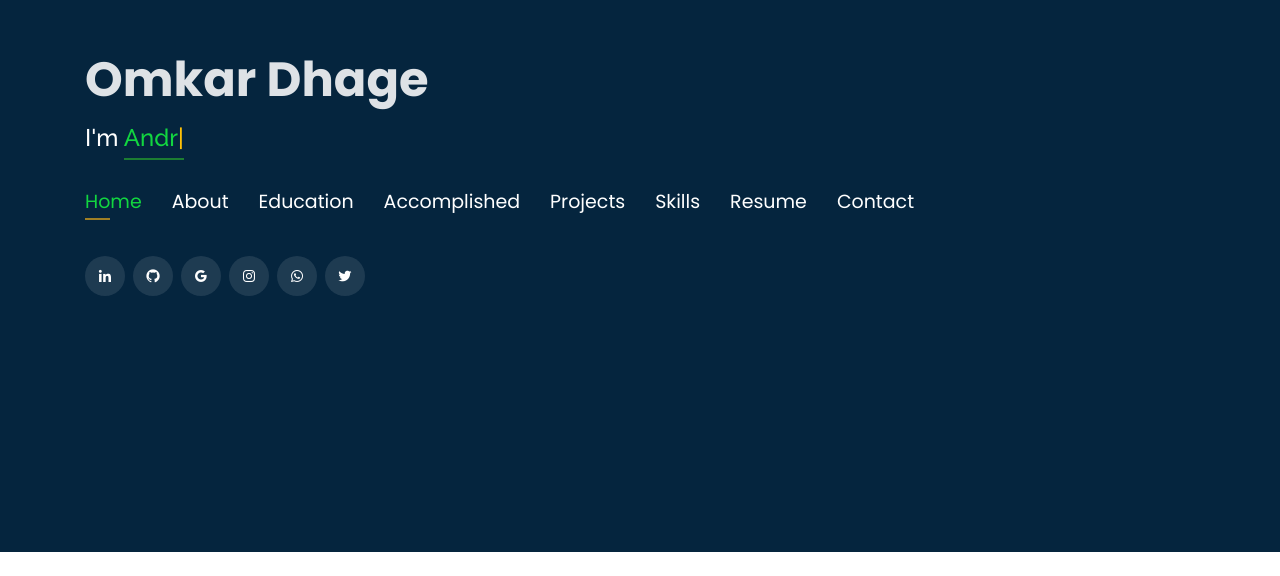
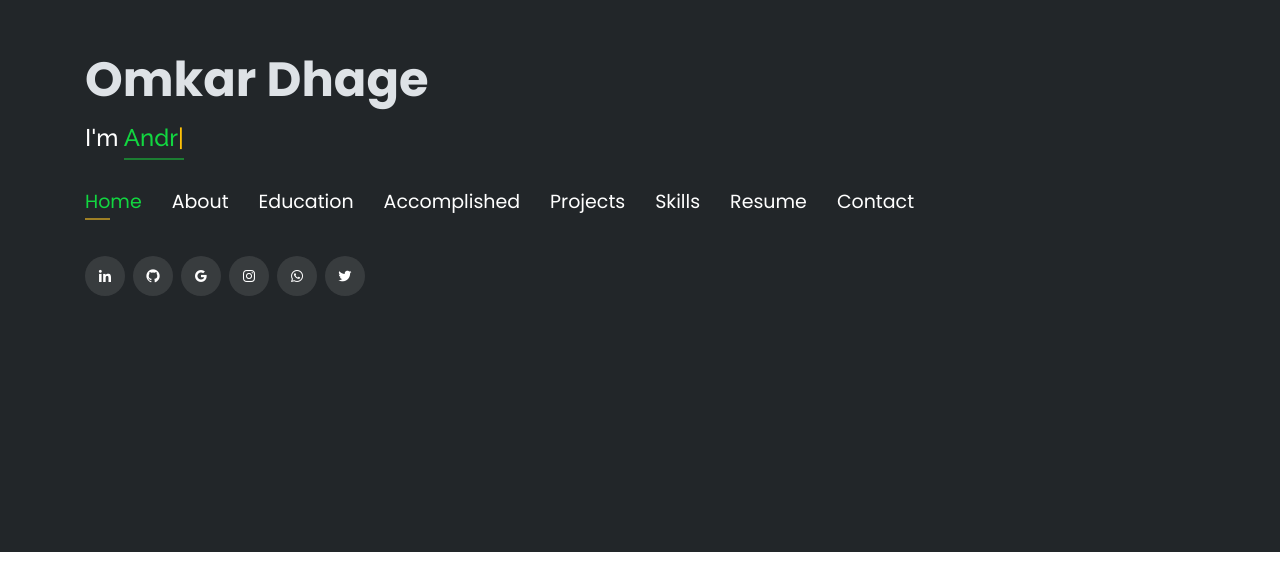
Before and after one commit to omi4535/omkar_dhage_portfolio, a plain HTML site: page index.html in a window 1280 px wide. Shown: the part 248-824 px from the top of the page. Drawn offline with nearby package versions, Linux system fonts and the light colour scheme; some packages are replaced by stand-ins of ours.

Commit message:
Update style.css

```diff
--- a/assets/css/style.css
+++ b/assets/css/style.css
@@ -12,7 +12,7 @@ body {
 body::before {
   content: "";
   position: fixed;
-  background: #05253e;
+  background: #222629;
   background-size: cover;
   left: 0;
   right: 0;
```
